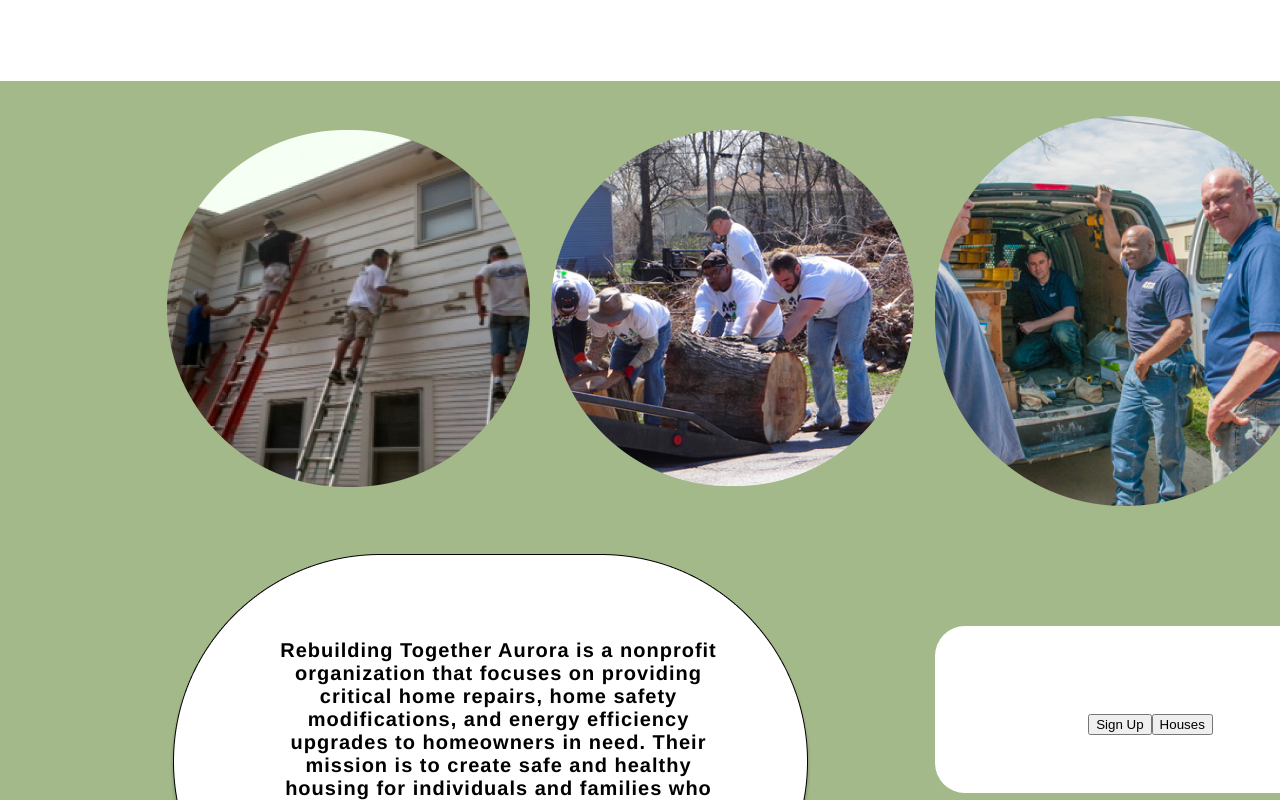
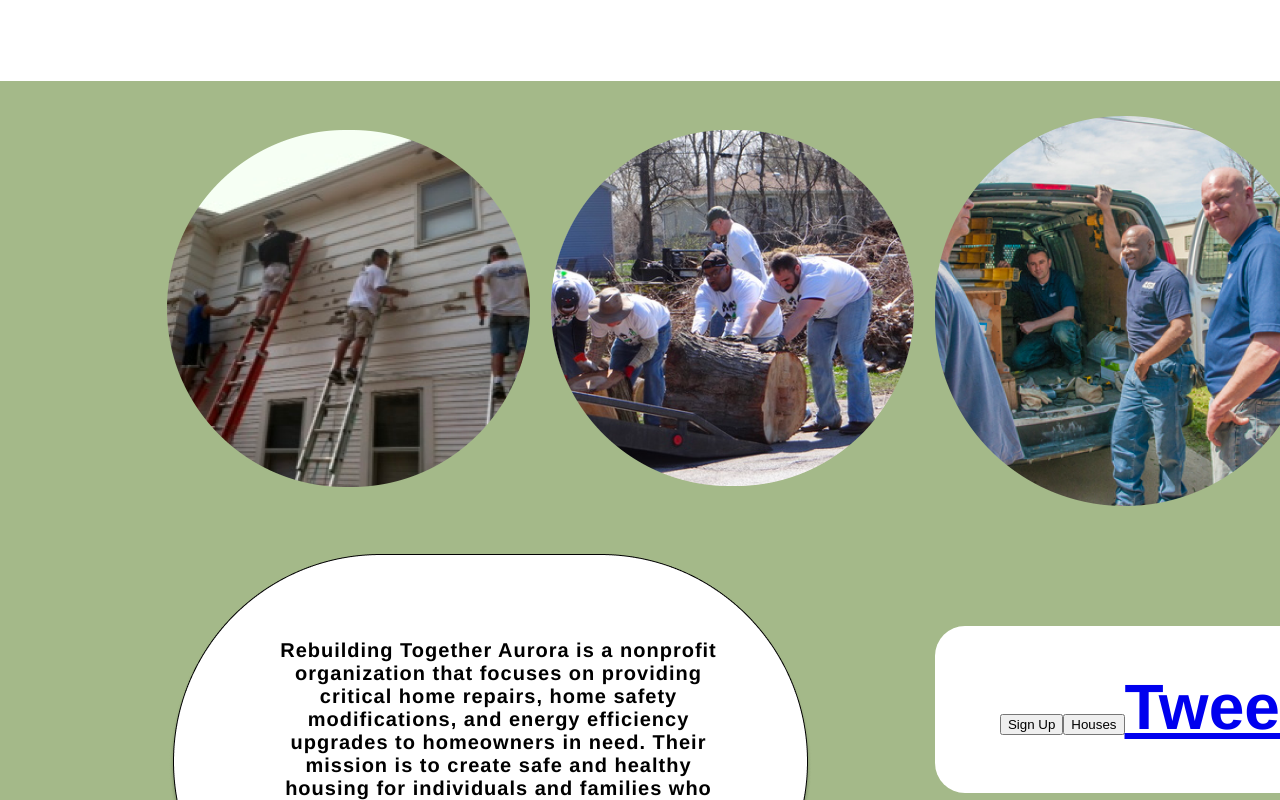
Before and after one commit to cfgchicago23/Team-12, a React (Create React App) app in the folder aurora/: page / in a window 1280 px wide. Shown: the top 800 px of the page. Built offline with nearby package versions, Linux system fonts and the light colour scheme.

Commit message:
added in new homepage buttons and ensured functionality was working all across the admin page

```diff
--- a/aurora/src/components/HomePage.jsx
+++ b/aurora/src/components/HomePage.jsx
@@ -26,6 +26,12 @@
             <Link to="/application-form">
               <button>Houses</button>
             </Link>
+            <a href="https://twitter.com/share?ref_src=twsrc%5Etfw" class="twitter-share-button"
+            data-show-count="false">Tweet</a>
+            <script
+            async src="https://platform.twitter.com/widgets.js"
+            charset="utf-8">
+            </script>
 
           </div>
         </div>
```
